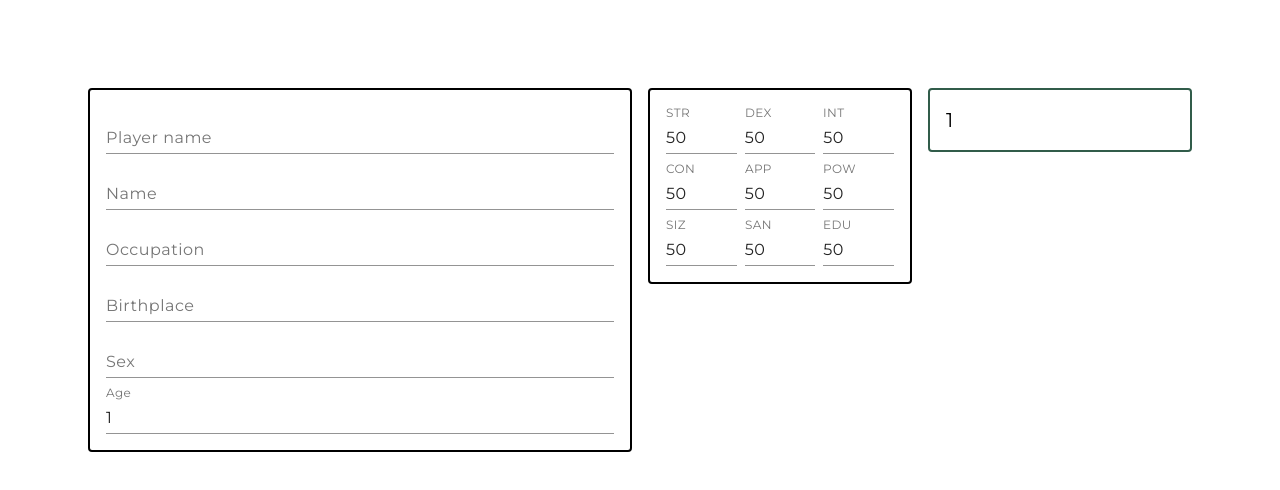
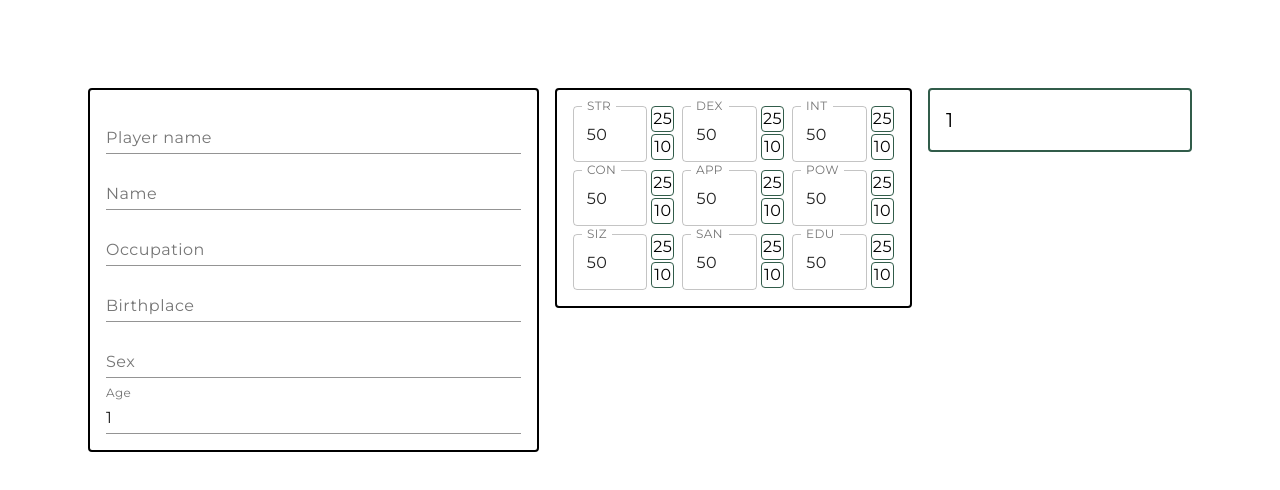
Before and after one commit to Hikaru-L/dynamic-rpg-sheets, a React (Create React App) app in the folder frontend/: page /character/1 in a window 1280 px wide. Shown: the top 490 px of the page. Built offline with nearby package versions, Linux system fonts and the light colour scheme.

Commit message:
added automatic calculation of special stats and refactored base stats component

```diff
--- a/frontend/src/models/COCInvestigator.ts
+++ b/frontend/src/models/COCInvestigator.ts
@@ -1,4 +1,4 @@
-import { DicePool } from "./Dice"
+import { DicePool, Dice } from "./Dice"
 
 export class COCInvestigator {
   info: InvestigatorBaseInfo
@@ -27,13 +27,14 @@ export class COCInvestigator {
         education: 50,
       },
       specialStats: {
-        mythosKnowledge: 0,
         luck: 50,
         damageBonus: 1,
         magicPoints: 5,
-        healthPoints: 10,
+        health: 10,
+        currentHealth: 10,
         sanityPoints: 50,
         build: 0,
+        moveRate: 7,
       }
     }
     this.skills = {
@@ -112,14 +113,14 @@ export interface InvestigatorStats {
     education: number
   }
   specialStats: {
-    mythosKnowledge: number
     luck: number
-    damageBonus: number
+    damageBonus: number | Dice
     magicPoints: number
-    healthPoints: number
+    health: number
+    currentHealth: number
     sanityPoints: number
-    //TODO make enum for build
     build: number
+    moveRate: number
   }
 }
 
--- a/frontend/src/models/Dice.ts
+++ b/frontend/src/models/Dice.ts
@@ -16,6 +16,10 @@ export class DicePool {
     this.diceTypes = types
     this.amount = amount
   }
+
+  public roll() {
+    //roll dice
+  }
 }
 
 export enum DiceType {
--- a/frontend/src/pages/CharacterBaseStats.tsx
+++ b/frontend/src/pages/CharacterBaseStats.tsx
@@ -1,6 +1,8 @@
 import React, { ChangeEvent } from "react";
-import { Box, Grid, TextField } from "@material-ui/core";
+import { Box, Grid, TextField, Typography } from "@material-ui/core";
 import { InvestigatorStats } from "../models/COCInvestigator";
+import { TypographyVariant } from "../utils/TypographyVariant";
+import { customThemeProps } from "../config/customThemeProps";
 
 export interface CharacterBaseStatsProps {
   stats: InvestigatorStats;
@@ -8,6 +10,44 @@ export interface CharacterBaseStatsProps {
     propName: string
   ) => (event: ChangeEvent<HTMLInputElement | HTMLTextAreaElement>) => void;
 }
+const statNames = [
+  {
+    label: "STR",
+    id: "strength",
+  },
+  {
+    label: "DEX",
+    id: "dexterity",
+  },
+  {
+    label: "INT",
+    id: "intelligence",
+  },
+  {
+    label: "CON",
+    id: "constitution",
+  },
+  {
+    label: "APP",
+    id: "appearance",
+  },
+  {
+    label: "POW",
+    id: "power",
+  },
+  {
+    label: "SIZ",
+    id: "size",
+  },
+  {
+    label: "SAN",
+    id: "sanity",
+  },
+  {
+    label: "EDU",
+    id: "education",
+  },
+];
 export const CharacterBaseStats: React.FC<CharacterBaseStatsProps> = ({
   stats,
   setStats,
@@ -21,69 +61,56 @@ export const CharacterBaseStats: React.FC<CharacterBaseStatsProps> = ({
       padding="16px"
     >
       <Grid container spacing={1}>
-        <Grid item md={4}>
-          <TextField
-            label="STR"
-            value={stats.baseStats.strength}
-            onChange={setStats("strength")}
-          />
-        </Grid>
-        <Grid item md={4}>
-          <TextField
-            label="DEX"
-            value={stats.baseStats.dexterity}
-            onChange={setStats("dexterity")}
-          />
-        </Grid>
-        <Grid item md={4}>
-          <TextField
-            label="INT"
-            value={stats.baseStats.intelligence}
-            onChange={setStats("intelligence")}
-          />
-        </Grid>
-        <Grid item md={4}>
-          <TextField
-            label="CON"
-            value={stats.baseStats.constitution}
-            onChange={setStats("constitution")}
-          />
-        </Grid>
-        <Grid item md={4}>
-          <TextField
-            label="APP"
-            value={stats.baseStats.appearance}
-            onChange={setStats("appearance")}
-          />
-        </Grid>
-        <Grid item md={4}>
-          <TextField
-            label="POW"
-            value={stats.baseStats.power}
-            onChange={setStats("power")}
-          />
-        </Grid>
-        <Grid item md={4}>
-          <TextField
-            label="SIZ"
-            value={stats.baseStats.size}
-            onChange={setStats("size")}
-          />
-        </Grid>
-        <Grid item md={4}>
-          <TextField
-            label="SAN"
-            value={stats.baseStats.sanity}
-            onChange={setStats("sanity")}
-          />
-        </Grid>
-        <Grid item md={4}>
-          <TextField
-            label="EDU"
-            value={stats.baseStats.education}
-            onChange={setStats("education")}
-          />
-        </Grid>
+        {statNames.map((statName) => {
+          return (
+            <Grid item md={4}>
+              <Box display="flex">
+                <Box display="flex" mr="4px">
+                  <TextField
+                    label={statName.label}
+                    //@ts-ignore
+                    value={stats.baseStats[statName.id]}
+                    onChange={setStats(statName.id)}
+                    variant={"outlined"}
+                  />
+                </Box>
+                <Box display="flex" flexDirection="column">
+                  <Box
+                    border={`1px solid ${customThemeProps.colors.waterGreen}`}
+                    borderRadius="4px"
+                    px="1px"
+                    mb="2px"
+                    display="flex"
+                    justifyContent="center"
+                    alignItems="center"
+                  >
+                    <Typography variant={TypographyVariant.BODY1}>
+                      {
+                        // @ts-ignore
+                        Math.floor(stats.baseStats[statName.id] / 2)
+                      }
+                    </Typography>
+                  </Box>
+                  <Box
+                    border={`1px solid ${customThemeProps.colors.waterGreen}`}
+                    borderRadius="4px"
+                    px="1px"
+                    display="flex"
+                    justifyContent="center"
+                    alignItems="center"
+                  >
+                    <Typography variant={TypographyVariant.BODY1}>
+                      {
+                        // @ts-ignore
+                        Math.floor(stats.baseStats[statName.id] / 5)
+                      }
+                    </Typography>
+                  </Box>
+                </Box>
+              </Box>
+            </Grid>
+          );
+        })}
       </Grid>
     </Box>
   );
--- a/frontend/src/pages/CharacterSheetPage.tsx
+++ b/frontend/src/pages/CharacterSheetPage.tsx
@@ -1,4 +1,4 @@
-import React, { useState, ChangeEvent } from "react";
+import React, { useState, ChangeEvent, useEffect } from "react";
 import { useParams } from "react-router-dom";
 import { Typography, Box, ThemeProvider, Grid } from "@material-ui/core";
 import { TypographyVariant } from "../utils/TypographyVariant";
@@ -8,6 +8,7 @@ import { customThemeProps } from "../config/customThemeProps";
 import { CharacterInfo } from "./CharacterInfo";
 import { COCInvestigator } from "../models/COCInvestigator";
 import { CharacterBaseStats } from "./CharacterBaseStats";
+import { MoveRateCalculator, DamageBonusAndBuildCalculator } from "../utils/COCCalculators";
 
 const Wrapper = styled.div`
   display: flex;
@@ -20,6 +21,32 @@ const Wrapper = styled.div`
 export const CharacterSheetPage: React.FC = () => {
   const { characterId } = useParams();
   const [character, setCharacter] = useState<COCInvestigator>(new COCInvestigator())
+
+  const calculateSpecialStats = () => {
+    const {db: damageBonus, build} = DamageBonusAndBuildCalculator(character.stats.baseStats.strength, character.stats.baseStats.size)
+    setCharacter({
+      ...character,
+      stats: {
+        ...character.stats,
+        specialStats: {
+          ...character.stats.specialStats,
+          sanityPoints: character.stats.baseStats.power,
+          magicPoints: Math.floor(character.stats.baseStats.power/5),
+          health: Math.floor((character.stats.baseStats.size + character.stats.baseStats.constitution)/10),
+          currentHealth: Math.floor((character.stats.baseStats.size + character.stats.baseStats.constitution)/10),
+          moveRate: MoveRateCalculator(character.stats.baseStats.strength, character.stats.baseStats.dexterity, character.stats.baseStats.size, character.info.age),
+          damageBonus,
+          build,
+        }
+      }
+    })
+  }
+
+  useEffect(() => {
+    calculateSpecialStats()
+  }, [])
+
+
   const setCharacterInfo = (propName: string) => (event: ChangeEvent<HTMLInputElement | HTMLTextAreaElement>) => {
     setCharacter({
       ...character,
@@ -31,26 +58,30 @@ export const CharacterSheetPage: React.FC = () => {
   }
 
   const setCharacterBaseStats = (propName: string) => (event: ChangeEvent<HTMLInputElement | HTMLTextAreaElement>) => {
+    const newStat = Number(event.target.value)
+    if(newStat || event.target.value === '') {
       setCharacter({
         ...character,
         stats: {
           ...character.stats,
           baseStats: {
             ...character.stats.baseStats,
-          [propName]: Number(event.target.value),
+            [propName]: (newStat > 100 ? 100 : newStat),
           }
         }
       })
+      calculateSpecialStats()
+    }
   }
 
   return (
     <Wrapper>
       <ThemeProvider theme={theme}>
         <Grid container spacing={2}>
-          <Grid item md={6}>
+          <Grid item md={5}>
             <CharacterInfo info={character.info} setInfo={setCharacterInfo}/>
           </Grid>
-          <Grid item md={3}>
+          <Grid item md={4}>
             <CharacterBaseStats stats={character.stats} setStats={setCharacterBaseStats}/>
           </Grid>
           <Grid item md={3}>
--- /dev/null
+++ b/frontend/src/utils/COCCalculators.ts
@@ -0,0 +1,47 @@
+import { Dice, DiceType } from "../models/Dice"
+
+export const MoveRateCalculator = (str: number, dex: number, siz: number, age: number) => {
+  let moveRate = 0
+  if((str < siz) && (dex < siz)) {
+    moveRate = 7
+  } else if ((str > siz) && (dex > siz)) {
+    moveRate = 9
+  } else {
+    moveRate = 8
+  }
+
+  if(age >= 80) {
+    moveRate += -5
+  } else if(age >= 70) {
+    moveRate += -4
+  } else if(age >= 60) {
+    moveRate += -3
+  } else if(age >= 50) {
+    moveRate += -2
+  } else if(age >= 40) {
+    moveRate += -1
+  }
+  return moveRate
+}
+
+export const DamageBonusAndBuildCalculator = (str: number, siz: number) => {
+
+  const value = str + siz
+  if(value <= 64) {
+    return {db: -2, build: -2}
+  } else if(value <= 84) {
+    return {db: -1, build: -1}
+  } else if(value <= 124) {
+    return {db: 0, build: 0}
+  } else if(value <= 164) {
+    return {db: new Dice(DiceType.d4), build: 1}
+  } else if(value <= 204) {
+    return {db: new Dice(DiceType.d6), build: 2}
+  } else if(value <= 284) {
+    return {db: new Dice(DiceType.d6, 2), build: 3}
+  } else if(value <= 364) {
+    return {db: new Dice(DiceType.d6, 3), build: 4}
+  } else {
+    return {db: new Dice(DiceType.d6, 4), build: 5}
+  }
+}
```
Lines whose indentation alone changed are shown as unchanged.
